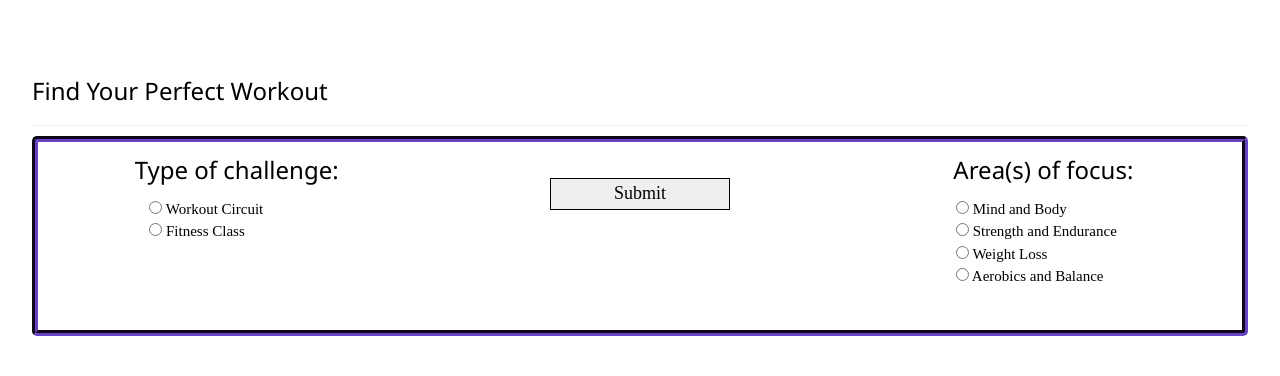
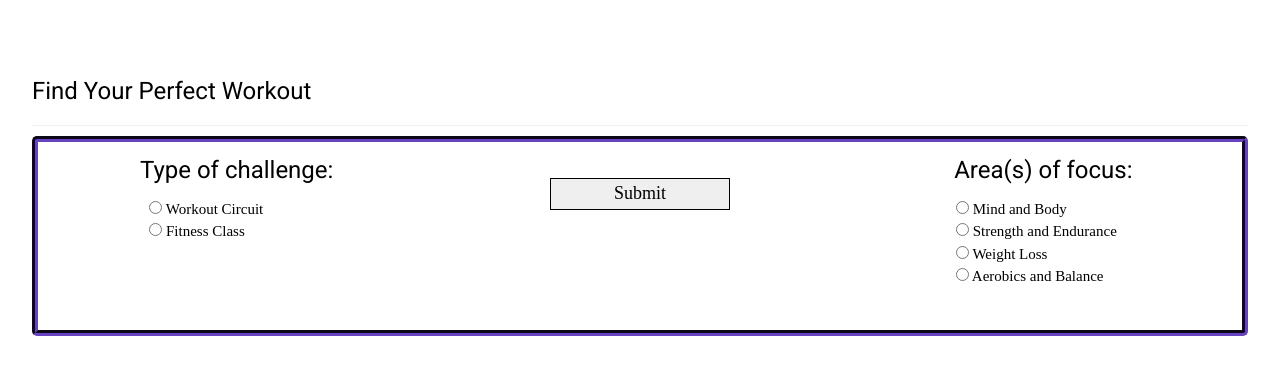
Before and after one commit to shamystic/workit, a Flask app: page / in a window 1280 px wide. Shown: the part 1327-1703 px from the top of the page. Run offline with Flask 2, Linux system fonts and the light colour scheme.

Commit message:
Added new font

```diff
--- a/templates/header.html
+++ b/templates/header.html
@@ -6,6 +6,10 @@
     <meta name="viewport" content="width=device-width, initial-scale=1">
     <link rel= "stylesheet" type= "text/css" href= "{{ url_for('static', filename='styles/main.css') }}">
     <link rel="stylesheet" href="https://www.w3schools.com/w3css/4/w3.css">
+    <link rel="stylesheet" href="https://fonts.googleapis.com/css?family=Roboto">
+    <style>
+    body,h1,h2,h3,h4,h5,p {font-family: "Roboto", sans-serif}
+    </style>
     {% block head %}
     {% endblock %}
 </head>
```
